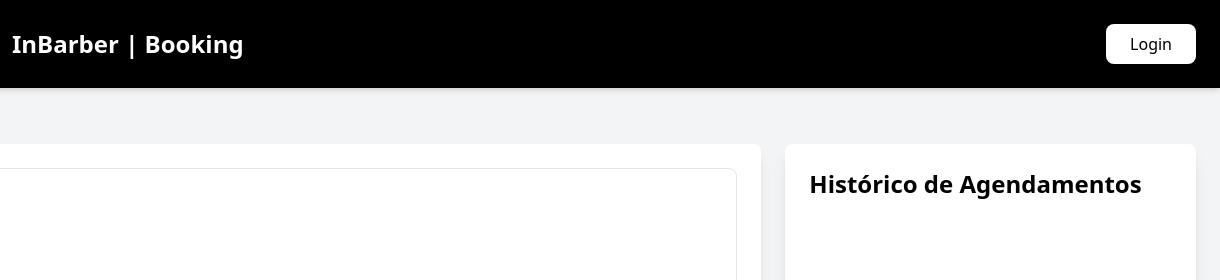
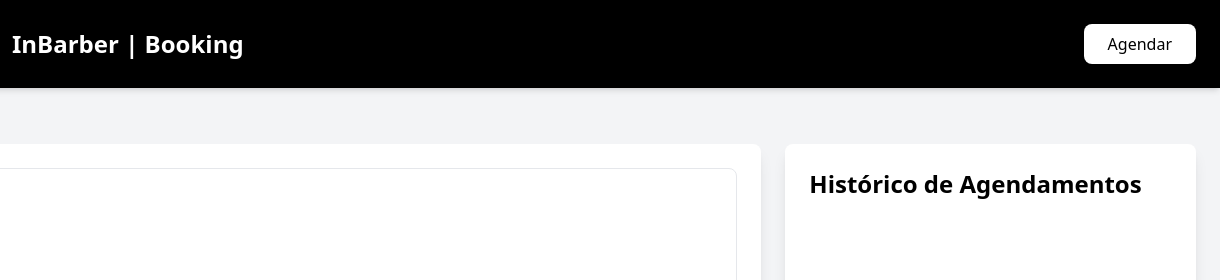
Before and after one commit to rafadani07/inbarber-booking-interface, a plain HTML site: page index.html in a window 1280 px wide. Both pictures are taken after a click on the button "Agendar Horário". Shown: the top 280 px of the page, 60-1280 px from the left. Drawn offline with nearby package versions, Linux system fonts and the light colour scheme.

Commit message:
Update index.html

```diff
--- a/index.html
+++ b/index.html
@@ -44,8 +44,8 @@
             </svg>
             <h1 class="text-2xl font-bold">InBarber | Booking</h1>
           </div>
-          <button id="loginBtn" class="bg-white text-black px-6 py-2 rounded-lg hover:bg-gray-200 transition-colors font-medium">
-            Login
+          <button id="AgendarBtn" class="bg-white text-black px-6 py-2 rounded-lg hover:bg-gray-200 transition-colors font-medium">
+            Agendar
           </button>
         </div>
       </header>
@@ -82,7 +82,7 @@
         </aside>
       </div>
 
-      <!-- Modal para Login ou Agendamento -->
+      <!-- Modal para Agendar ou Agendamento -->
       <div id="modal" class="hidden fixed inset-0 bg-black bg-opacity-50 flex items-center justify-center p-4">
         <div class="bg-white rounded-lg p-8 w-full max-w-md relative">
           <button class="close-btn absolute top-4 right-4 text-3xl text-gray-500 hover:text-black">&times;</button>
```
